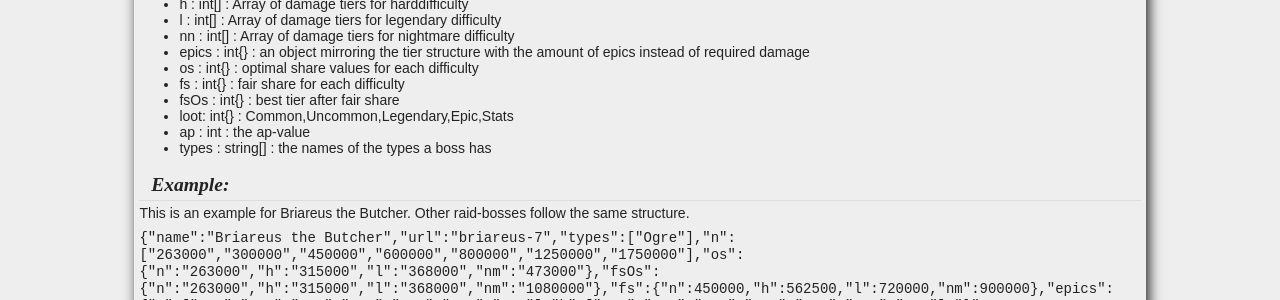
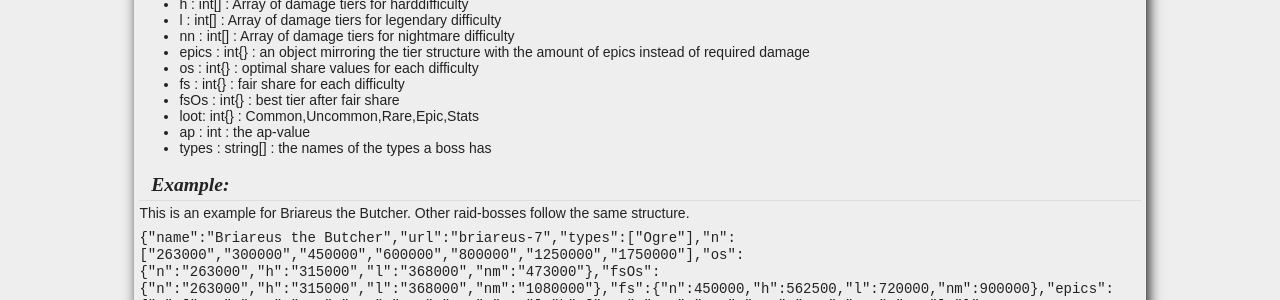
Before and after one commit to IDotD/IDotD.github.io, a Jekyll site: the page built from server-api.md, in a window 1280 px wide and 900 px high, scrolled down 2994 px. Shown: the part 152-452 px from the top of the window. Built offline with Jekyll 4.4.1, drawn with Linux system fonts in a browser that asks for light colours.

Commit message:
Update server-api.md

```diff
--- a/server-api.md
+++ b/server-api.md
@@ -226,7 +226,7 @@ On the upper level each objects provides the following fields:
 - os : int{} : optimal share values for each difficulty
 - fs : int{} : fair share for each difficulty
 - fsOs : int{} : best tier after fair share
-- loot: int{} : Common,Uncommon,Legendary,Epic,Stats
+- loot: int{} : Common,Uncommon,Rare,Epic,Stats
 - ap : int : the ap-value
 - types : string[] : the names of the types a boss has
 
```
